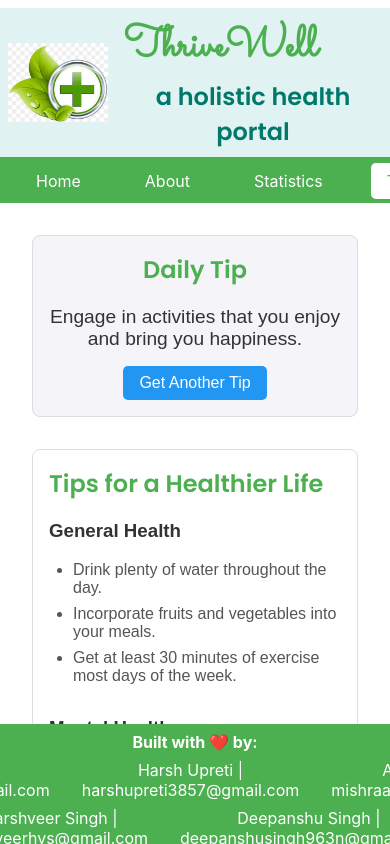
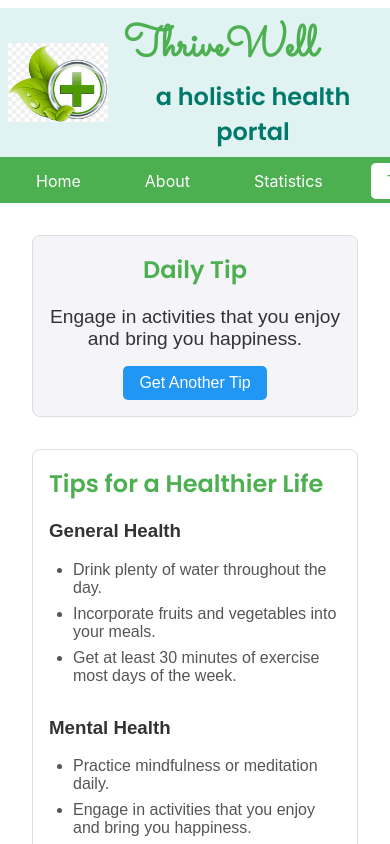
Before and after one commit to ajju-devs/ThriveWell, a React (Create React App) app: page /tips in a window 390 px wide. Shown: the top 844 px of the page. Built offline with nearby package versions, Linux system fonts and the light colour scheme.

Commit message:
Update Footer.css

```diff
--- a/src/components/Footer.css
+++ b/src/components/Footer.css
@@ -3,10 +3,8 @@
     color: white;
     text-align: center;
     padding: 0.5rem;
-    position: fixed;
-    bottom: 0;
     width: 100%;
-    height: 120px;
+    height: auto;
     box-sizing: border-box;
     z-index: 1000;
 }
@@ -23,18 +21,18 @@
     display: flex;
     flex-direction: column;
     align-items: center;
-    margin-top: 0.5rem;
-    margin-bottom: 0.5rem;
+    margin: 0.5rem;
 }
 
 .footer-row {
     display: flex;
-    justify-content: center;
+    flex-direction: column;
+    align-items: center;
     margin-bottom: 0.5rem;
 }
 
 .footer-item {
-    margin: 0 1rem;
+    margin: 0.5rem 0;
 }
 
 .footer a {
@@ -45,3 +43,25 @@
 .footer a:hover {
     text-decoration: underline;
 }
+
+@media (min-width: 768px) {
+    .footer-row {
+        flex-direction: row;
+        justify-content: center;
+    }
+
+    .footer-item {
+        margin: 0 1rem;
+    }
+}
+
+@media (max-width: 480px) {
+    .footer {
+        height: auto;
+        padding: 1rem;
+    }
+
+    .footer p {
+        font-size: 0.9rem;
+    }
+}
```
